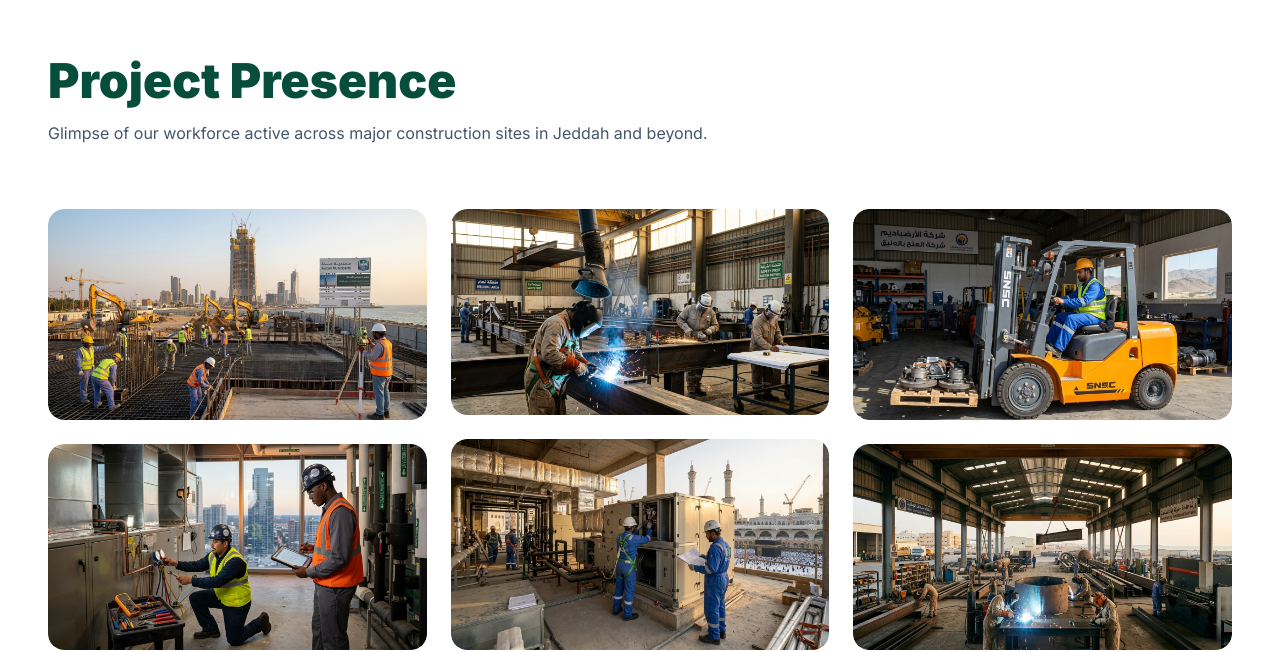
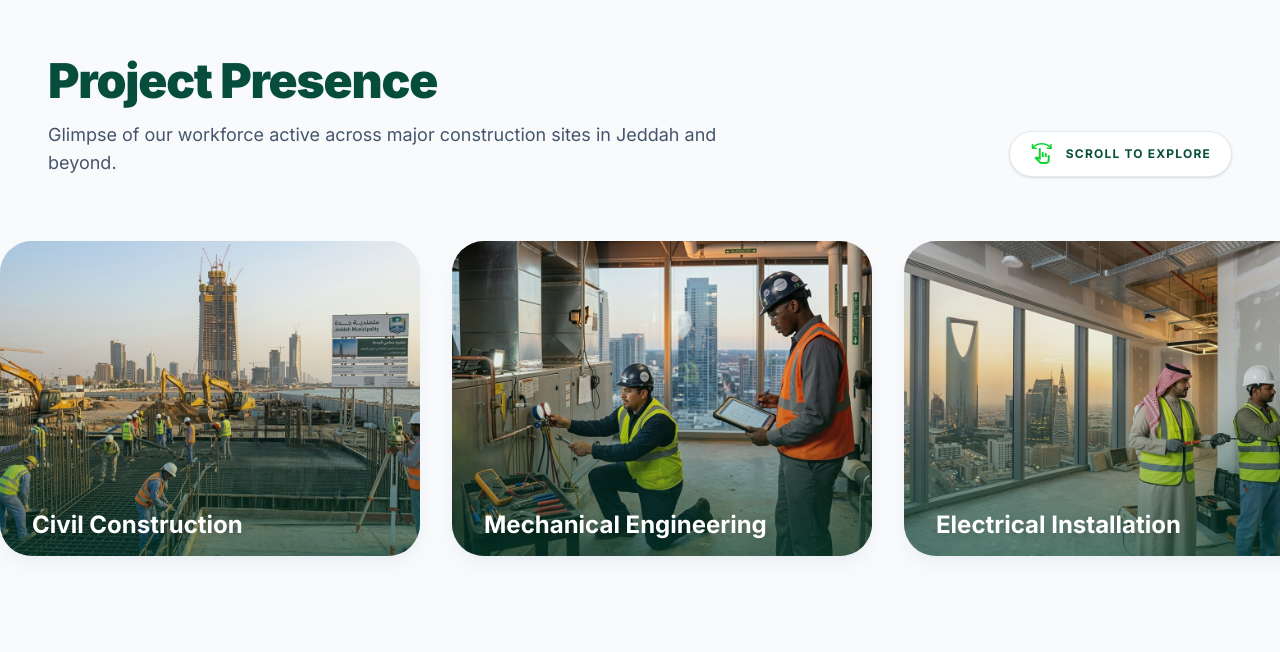
Before and after one commit to GodOfAgents/SMC, a React (Vite) app: page / in a window 1280 px wide. Shown: the part 3252-3904 px from the top of the page. Built offline with nearby package versions, Linux system fonts and the light colour scheme; a web font is replaced by a local one.

Commit message:
feat: revamp project gallery to an interactive modern carousel

```diff
--- a/src/App.tsx
+++ b/src/App.tsx
@@ -547,35 +547,60 @@ export default function App() {
           </div>
         </section>
 
-        {/* ── Project Gallery ───────────────────────────────────── */}
-        <section className="px-6 py-24 lg:px-12 bg-white">
-          <div className="mx-auto max-w-7xl">
-            <div className="mb-16">
-              <h2 className="text-3xl font-black text-forest-green lg:text-5xl">Project Presence</h2>
-              <p className="mt-4 text-slate-600">Glimpse of our workforce active across major construction sites in Jeddah and beyond.</p>
+        {/* ── Project Gallery (Carousel) ────────────────────────── */}
+        <section className="py-24 bg-slate-50 relative overflow-hidden">
+          <div className="mx-auto max-w-7xl px-6 lg:px-12 mb-12 flex flex-col md:flex-row md:items-end justify-between gap-6">
+            <div>
+              <h2 className="text-3xl font-black text-forest-green lg:text-5xl tracking-tight">Project Presence</h2>
+              <p className="mt-4 text-lg text-slate-600 max-w-2xl">
+                Glimpse of our workforce active across major construction sites in Jeddah and beyond.
+              </p>
             </div>
-            <div className="columns-1 sm:columns-2 lg:columns-3 gap-6 space-y-6">
+            <div className="hidden md:flex items-center gap-3 text-xs font-bold text-forest-green uppercase tracking-widest bg-white px-5 py-2.5 rounded-full shadow-sm border border-slate-200">
+              <span className="material-symbols-outlined text-primary text-xl">swipe</span>
+              Scroll to explore
+            </div>
+          </div>
+
+          {/* Carousel Track */}
+          <div className="flex overflow-x-auto gap-6 sm:gap-8 px-6 lg:px-12 pb-16 pt-4 snap-x snap-mandatory [&::-webkit-scrollbar]:hidden [-ms-overflow-style:'none'] [scrollbar-width:'none']">
             {[
-                { src: civilWorker, alt: 'Civil Construction' },
-                { src: mechanicalEngineer, alt: 'Mechanical Engineering' },
-                { src: electricalWorks, alt: 'Electrical Installation' },
-                { src: welders, alt: 'Precision Welding' },
-                { src: hvacWorkers, alt: 'HVAC Installation' },
-                { src: plumbingPiping, alt: 'Plumbing & Piping' },
-                { src: forkLiftOperator, alt: 'Heavy Equipment Operation' },
-                { src: metalFactory, alt: 'Industrial Metal Fabrication' },
-                { src: craneOperator, alt: 'Crane Operator on Site' },
-              ].map((img) => (
-                <div key={img.alt} className="break-inside-avoid overflow-hidden rounded-2xl">
+              { src: civilWorker, alt: 'Civil Construction', category: 'Civil' },
+              { src: mechanicalEngineer, alt: 'Mechanical Engineering', category: 'Mechanical' },
+              { src: electricalWorks, alt: 'Electrical Installation', category: 'Electrical' },
+              { src: welders, alt: 'Precision Welding', category: 'Fabrication' },
+              { src: hvacWorkers, alt: 'HVAC Installation', category: 'HVAC' },
+              { src: plumbingPiping, alt: 'Plumbing & Piping', category: 'Plumbing' },
+              { src: forkLiftOperator, alt: 'Heavy Equipment Operation', category: 'Logistics' },
+              { src: metalFactory, alt: 'Industrial Metal Fabrication', category: 'Industrial' },
+              { src: craneOperator, alt: 'Crane Operator on Site', category: 'Heavy Machinery' },
+            ].map((img, i) => (
+              <div
+                key={img.alt}
+                className="group relative flex-none w-[85vw] sm:w-[60vw] md:w-[420px] aspect-[4/3] rounded-[2rem] overflow-hidden snap-center lg:snap-start bg-slate-200 shadow-lg shadow-slate-200/50 cursor-pointer transform transition-all duration-700 ease-[cubic-bezier(0.25,1,0.5,1)] hover:-translate-y-3 hover:shadow-2xl hover:shadow-forest-green/20"
+              >
+                {/* Image */}
                 <img
                   alt={img.alt}
-                    className="ag-gallery-img w-full rounded-2xl shadow-lg hover:brightness-105 transition-[filter] duration-500"
                   src={img.src}
-                    referrerPolicy="no-referrer"
+                  className="w-full h-full object-cover transition-transform duration-1000 ease-[cubic-bezier(0.25,1,0.5,1)] group-hover:scale-110"
+                  loading={i > 2 ? 'lazy' : 'eager'}
                 />
+
+                {/* Gradient Overlay */}
+                <div className="absolute inset-0 bg-gradient-to-t from-forest-green/90 via-forest-green/20 to-transparent opacity-60 group-hover:opacity-80 transition-opacity duration-700"></div>
+
+                {/* Content */}
+                <div className="absolute inset-x-0 bottom-0 p-8 transform translate-y-4 group-hover:translate-y-0 transition-transform duration-500 ease-[cubic-bezier(0.25,1,0.5,1)]">
+                  <span className="inline-block px-3 py-1 bg-white/20 backdrop-blur-md border border-white/30 text-white text-[10px] font-black uppercase tracking-[0.2em] rounded-md mb-4 shadow-lg opacity-0 group-hover:opacity-100 transition-opacity duration-500 delay-100">
+                    {img.category}
+                  </span>
+                  <h3 className="text-2xl font-bold text-white leading-tight drop-shadow-md">
+                    {img.alt}
+                  </h3>
+                </div>
               </div>
             ))}
-            </div>
           </div>
         </section>
 
```
Lines whose indentation alone changed are shown as unchanged.
